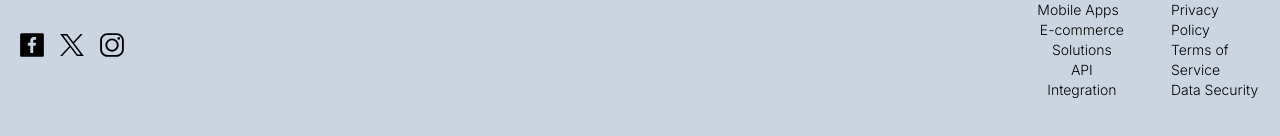
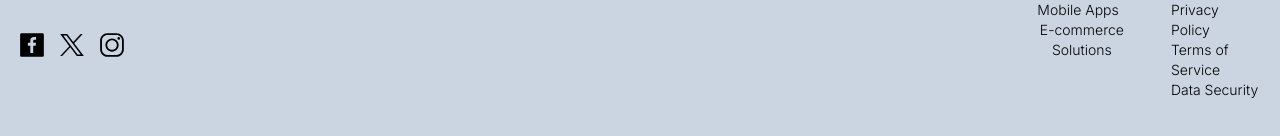
Before and after one commit to ImCodeMaker/EncarnacionStudios-Website, a React (Create React App) app: page / in a window 1280 px wide. Shown: the part 3236-3372 px from the top of the page. Built offline with nearby package versions, Linux system fonts and the light colour scheme; the HTML template or start-up script is replaced by a standard one.

Commit message:
removed API integration section

```diff
--- a/src/PagesLayout/Footer.jsx
+++ b/src/PagesLayout/Footer.jsx
@@ -66,12 +66,6 @@ function Footer() {
           >
             E-commerce Solutions
           </button>
-          <button
-            onClick={() => handleScroll('services-section')}
-            className='text-xs md:text-sm font-light font-inter hover:text-gray-700 bg-transparent border-none cursor-pointer'
-          >
-            API Integration
-          </button>
         </div>
         <div className="flex flex-col items-center md:items-start md:w-1/4">
           <h2 className="text-sm md:text-base font-bold font-inter mb-2">Support & Legal</h2>
```
